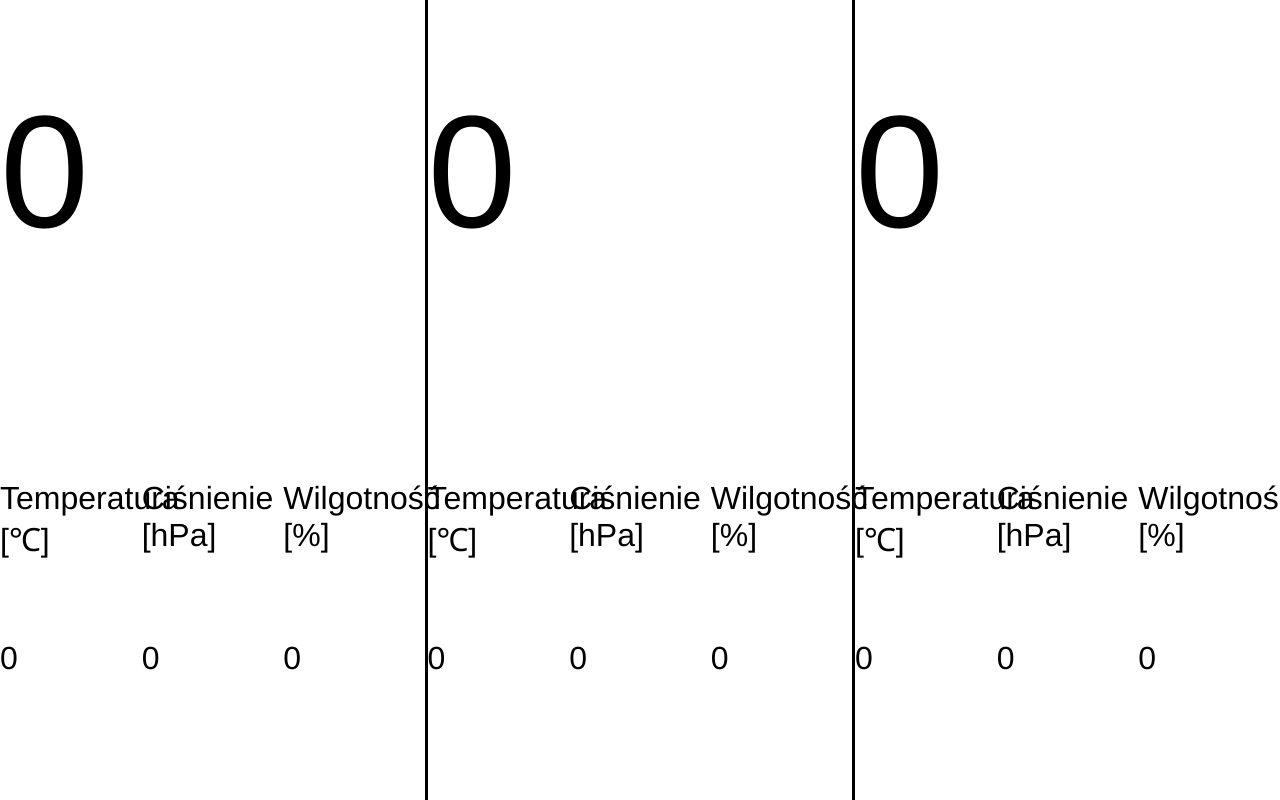
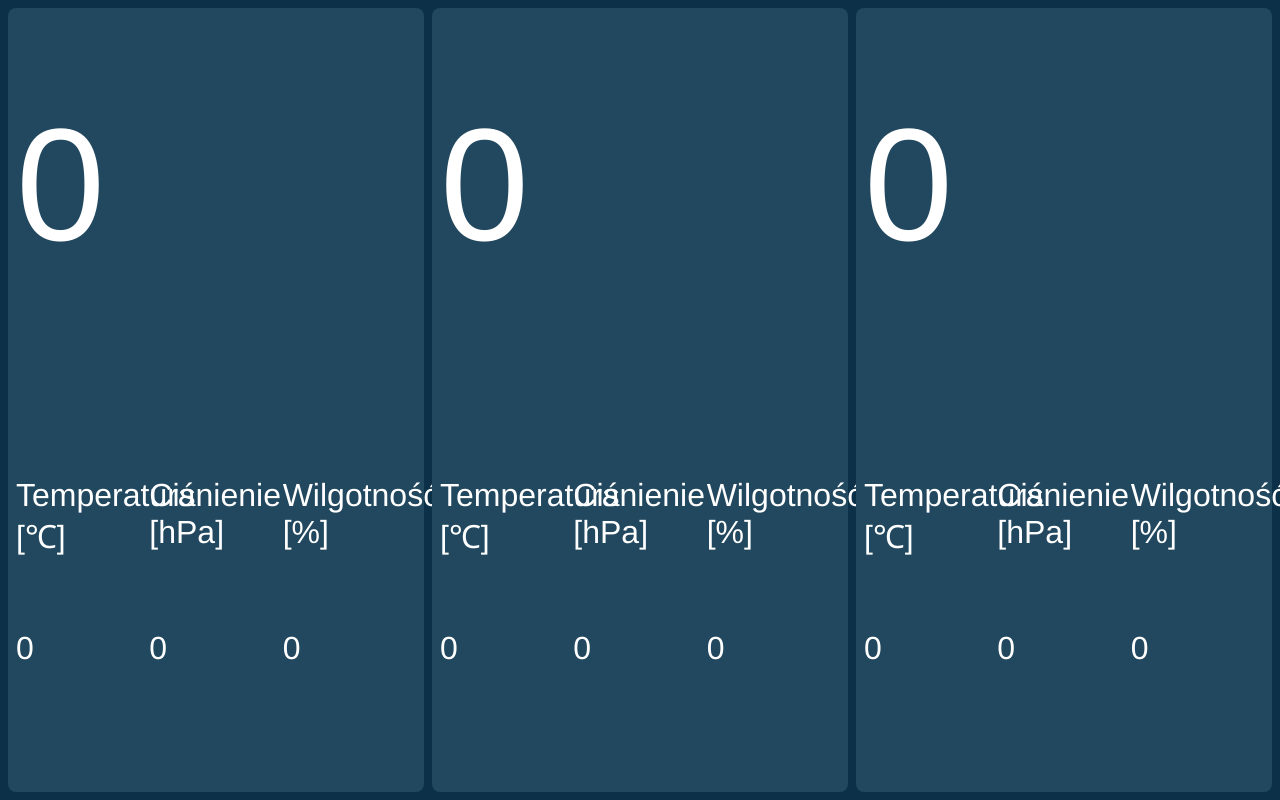
Before and after one commit to mhyrycz/air-stations, a React app in the folder frontend/: page / in a window 1280 px wide. Built offline with nearby package versions, Linux system fonts and the light colour scheme; no server answers.

Commit message:
Styling improved: margins added.

```diff
--- a/frontend/src/Components/Stations.js
+++ b/frontend/src/Components/Stations.js
@@ -71,11 +71,9 @@ class Stations extends Component {
     const { firstStation, secondStation, thirdStation } = this.state
     return(
       <div className="stations">
-        <WeatherOfStation label={firstStation["address"]} stationData={firstStation["air"]}/>
-        <div className="vl"></div>
-        <WeatherOfStation label={secondStation["address"]} stationData={secondStation["air"]}/>
-        <div className="vl"></div>
-        <WeatherOfStation label={thirdStation["address"]} stationData={thirdStation["air"]}/>
+        <WeatherOfStation className="station-column left" label={firstStation["address"]} stationData={firstStation["air"]}/>
+        <WeatherOfStation className="station-column middle" label={secondStation["address"]} stationData={secondStation["air"]}/>
+        <WeatherOfStation className="station-column right" label={thirdStation["address"]} stationData={thirdStation["air"]}/>
       </div>
     )
   }
--- a/frontend/src/Components/WeatherOfStation.js
+++ b/frontend/src/Components/WeatherOfStation.js
@@ -4,7 +4,7 @@ const WeatherOfStation = props => {
   const { temperature, aqi, humidity, airPressure } = props.stationData
 
   return (
-    <div className="station-column">
+    <div className={props.className}>
       <div className="address">
         {props.label}
       </div>
--- a/frontend/src/index.css
+++ b/frontend/src/index.css
@@ -5,30 +5,42 @@ html {
 body {
   font-family: Helvetica, Arial, sans-serif;
   font-size: 3.2rem;
-  background: white;
+  background: #0b3048;
   margin: 0;
+  height: calc(100vh - 32px);
+  overflow: hidden;
+  color: white;
 }
 
-button {
-  cursor: pointer;
+#root {
+  height: 100%;
 }
 
-button:disabled {
-  cursor: default;
-}
-
-.is-active {
-  font-weight: bold;
+.stations {
+  display: flex;
+  height: 100%;
 }
 
 .station-column {
-  width: calc(99.6%/3);
+  width: calc(100%/3);
   height: 100%;
+  padding: 8px;
+  border-radius: 8px;
+  margin: 8px;
+  background-color: #21485e;
 }
-.vl {
-  width: calc(0.2%);
-  height: 100%;
-  background-color: black;
+
+.station-column.left {
+  margin-right: 4px;
+}
+
+.station-column.middle {
+  margin-right: 4px;
+  margin-left: 4px;
+}
+
+.station-column.right {
+  margin-left: 4px;
 }
 
 .address {
@@ -47,13 +59,6 @@ button:disabled {
   height: 40%;
 }
 
-.stations {
-  display: flex;
-  height: 100vh;
-  margin:0;
-  overflow: auto;
-}
-
 .param {
   display: inline-block;
   width: calc(100%/3);
```
